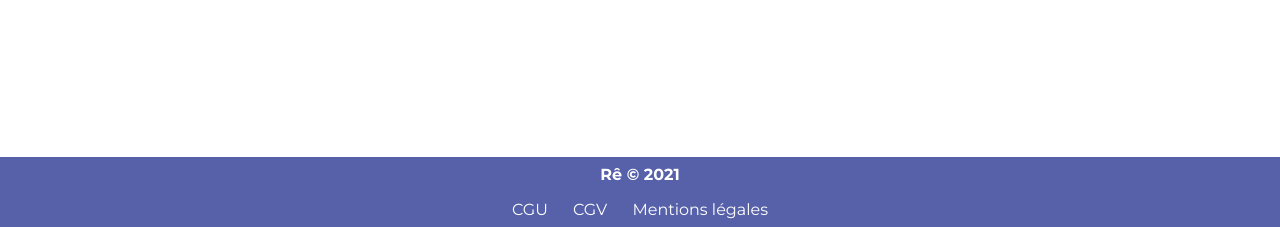
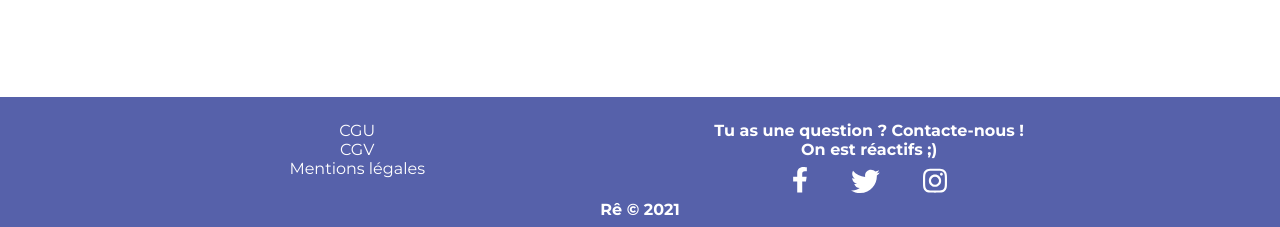
Before and after one commit to Benjyhy/reflect, a plain HTML site: page index.html in a window 1280 px wide. Shown: the part 3997-4224 px from the top of the page. Drawn offline with nearby package versions, Linux system fonts and the light colour scheme; a script that the page names is missing.

Commit message:
contact footer

```diff
--- a/index.html
+++ b/index.html
@@ -10,6 +10,9 @@
     <link rel="preconnect" href="https://fonts.gstatic.com">
     <link href="https://fonts.googleapis.com/css2?family=Abril+Fatface&family=Montserrat:wght@400;500;700&display=swap"
         rel="stylesheet">
+    <link href="/your-path-to-fontawesome/css/fontawesome.css" rel="stylesheet">
+    <link href="/your-path-to-fontawesome/css/brands.css" rel="stylesheet">
+    <link href="/your-path-to-fontawesome/css/solid.css" rel="stylesheet">
 </head>
 
 <body>
@@ -253,12 +256,34 @@
         </ul>
     </nav>
     <footer>
+        <div class="list-footer">
+            <ul class="legal">
+                <li>CGU</li>
+                <li>CGV</li>
+                <li>Mentions légales</li>
+            </ul>
+            <div class="rsUl">
+                <p>Tu as une question&nbsp;? Contacte-nous&nbsp;!<br>On est réactifs&nbsp;;)</p>
+                <ul>
+                    <li><svg class="rs-fb" viewBox="0 0 320 512">
+                            <path fill="white"
+                                d="M279.14 288l14.22-92.66h-88.91v-60.13c0-25.35 12.42-50.06 52.24-50.06h40.42V6.26S260.43 0 225.36 0c-73.22 0-121.08 44.38-121.08 124.72v70.62H22.89V288h81.39v224h100.17V288z">
+                            </path>
+                        </svg></li>
+                    <li><svg class="rs-twitter" viewBox="0 0 512 512">
+                            <path fill="white"
+                                d="M459.37 151.716c.325 4.548.325 9.097.325 13.645 0 138.72-105.583 298.558-298.558 298.558-59.452 0-114.68-17.219-161.137-47.106 8.447.974 16.568 1.299 25.34 1.299 49.055 0 94.213-16.568 130.274-44.832-46.132-.975-84.792-31.188-98.112-72.772 6.498.974 12.995 1.624 19.818 1.624 9.421 0 18.843-1.3 27.614-3.573-48.081-9.747-84.143-51.98-84.143-102.985v-1.299c13.969 7.797 30.214 12.67 47.431 13.319-28.264-18.843-46.781-51.005-46.781-87.391 0-19.492 5.197-37.36 14.294-52.954 51.655 63.675 129.3 105.258 216.365 109.807-1.624-7.797-2.599-15.918-2.599-24.04 0-57.828 46.782-104.934 104.934-104.934 30.213 0 57.502 12.67 76.67 33.137 23.715-4.548 46.456-13.32 66.599-25.34-7.798 24.366-24.366 44.833-46.132 57.827 21.117-2.273 41.584-8.122 60.426-16.243-14.292 20.791-32.161 39.308-52.628 54.253z">
+                            </path>
+                        </svg></li>
+                    <li><svg class="rs" viewBox="0 0 448 512">
+                            <path fill="white"
+                                d="M224.1 141c-63.6 0-114.9 51.3-114.9 114.9s51.3 114.9 114.9 114.9S339 319.5 339 255.9 287.7 141 224.1 141zm0 189.6c-41.1 0-74.7-33.5-74.7-74.7s33.5-74.7 74.7-74.7 74.7 33.5 74.7 74.7-33.6 74.7-74.7 74.7zm146.4-194.3c0 14.9-12 26.8-26.8 26.8-14.9 0-26.8-12-26.8-26.8s12-26.8 26.8-26.8 26.8 12 26.8 26.8zm76.1 27.2c-1.7-35.9-9.9-67.7-36.2-93.9-26.2-26.2-58-34.4-93.9-36.2-37-2.1-147.9-2.1-184.9 0-35.8 1.7-67.6 9.9-93.9 36.1s-34.4 58-36.2 93.9c-2.1 37-2.1 147.9 0 184.9 1.7 35.9 9.9 67.7 36.2 93.9s58 34.4 93.9 36.2c37 2.1 147.9 2.1 184.9 0 35.9-1.7 67.7-9.9 93.9-36.2 26.2-26.2 34.4-58 36.2-93.9 2.1-37 2.1-147.8 0-184.8zM398.8 388c-7.8 19.6-22.9 34.7-42.6 42.6-29.5 11.7-99.5 9-132.1 9s-102.7 2.6-132.1-9c-19.6-7.8-34.7-22.9-42.6-42.6-11.7-29.5-9-99.5-9-132.1s-2.6-102.7 9-132.1c7.8-19.6 22.9-34.7 42.6-42.6 29.5-11.7 99.5-9 132.1-9s102.7-2.6 132.1 9c19.6 7.8 34.7 22.9 42.6 42.6 11.7 29.5 9 99.5 9 132.1s2.7 102.7-9 132.1z">
+                            </path>
+                        </svg></li>
+                </ul>
+            </div>
+        </div>
         <p>Rê © 2021</p>
-        <ul>
-            <li>CGU</li>
-            <li>CGV</li>
-            <li>Mentions légales</li>
-        </ul>
     </footer>
     <script src="https://cdnjs.cloudflare.com/ajax/libs/bodymovin/5.5.3/lottie_svg.min.js"></script>
     <script src="https://cdnjs.cloudflare.com/ajax/libs/ScrollMagic/2.0.8/ScrollMagic.min.js"
--- a/style.css
+++ b/style.css
@@ -413,9 +413,41 @@ footer p {
 
 footer ul{
     display: flex;
-    width: 20%;
+    width: 50%;
     margin: auto;
     list-style: none;
     justify-content: space-between;
+}
+
+.legal{
+    flex-direction: column;
+}
+
+.legal, .rsUl{
     margin-top: 1rem;
 }
+
+.rsUl ul{
+    margin-top: .5rem;
+}
+
+.rs{
+    width: 1.5rem;
+    cursor: pointer;
+}
+.rs-fb{
+    width: 1rem;
+    cursor: pointer;
+}
+.rs-twitter{
+    width: 1.8rem;
+    cursor: pointer;
+}
+
+
+.list-footer{
+    display: flex;
+    width: 80%;
+    justify-content: space-between;
+    align-items: center;
+}
```
